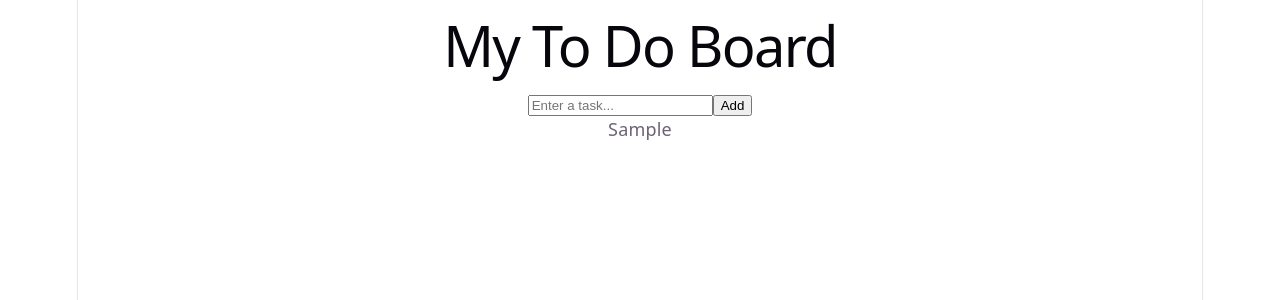
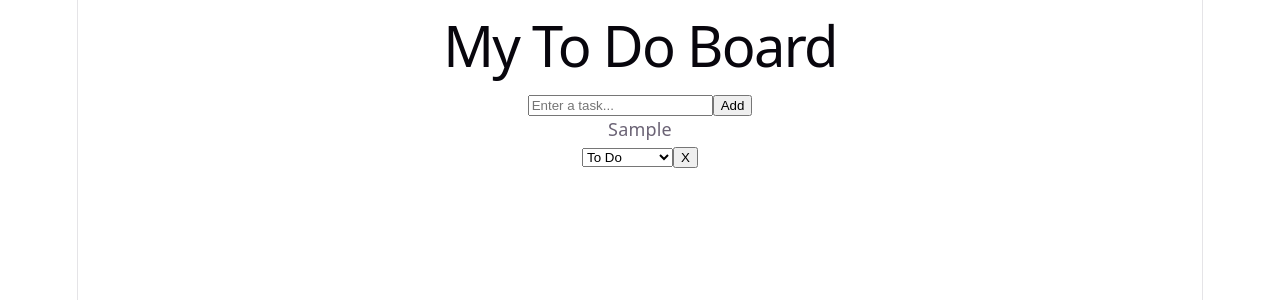
Before and after one commit to sdathu0624-tech/react-todo-app, a React (Vite) app in the folder vite-project/: page / in a window 1280 px wide. Both pictures are taken after typing "Sample" into the empty fields and a click on the button "Add". Shown: the top 300 px of the page. Built offline with nearby package versions, Linux system fonts and the light colour scheme.

Commit message:
Update App.jsx

```diff
--- a/vite-project/src/App.jsx
+++ b/vite-project/src/App.jsx
@@ -13,10 +13,26 @@ function TodoApp() {
     const newTask = {
       id: Date.now(),
       text: inputValue,
+      status: "todo",
     };
 
     setTasks([...tasks, newTask]);
     setInputValue("");
+  }
+
+  function handleDeleteTask(id) {
+    const newTasks = tasks.filter((task) => task.id !== id);
+    setTasks(newTasks);
+  }
+
+  function handleStatusChange(id, newStatus) {
+    const newTasks = tasks.map((task) => {
+      if (task.id === id) {
+        return { ...task, status: newStatus };
+      }
+      return task;
+    });
+    setTasks(newTasks);
   }
 
   return (
@@ -32,9 +48,22 @@ function TodoApp() {
 
       <button onClick={handleAddTask}>Add</button>
 
-      {tasks.map((task) => (
-        <p key={task.id}>{task.text}</p>
-      ))}
+      <div>
+        {tasks.map((task) => (
+          <div key={task.id}>
+            <p>{task.text}</p>
+            <select
+              value={task.status}
+              onChange={(e) => handleStatusChange(task.id, e.target.value)}
+            >
+              <option value="todo">To Do</option>
+              <option value="inprogress">In Progress</option>
+              <option value="done">Done</option>
+            </select>
+            <button onClick={() => handleDeleteTask(task.id)}>X</button>
+          </div>
+        ))}
+      </div>
     </div>
   );
 }
```
